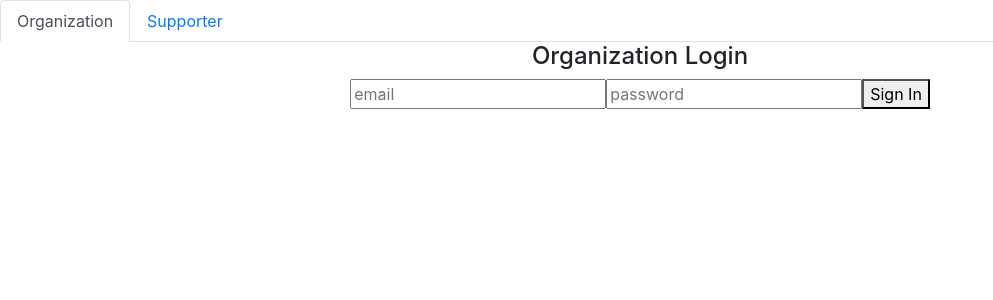
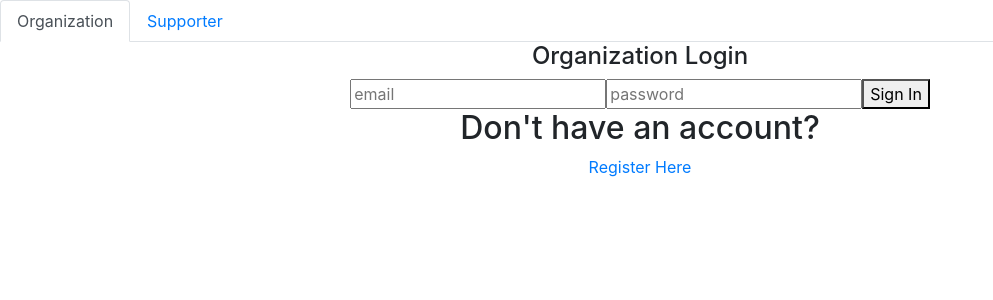
Before and after one commit to BW-SaveTheAnimalsTeam3/front-end, a React (Create React App) app in the folder save-the-animals/: page / in a window 1280 px wide. Shown: the top 300 px of the page, without its empty margins (0-993 px from the left). Built offline with nearby package versions, Linux system fonts and the light colour scheme.

Commit message:
Added 'Register Here' link to Login pages

```diff
--- a/save-the-animals/src/components/Register.js
+++ b/save-the-animals/src/components/Register.js
@@ -0,0 +1,16 @@
+import React from 'react'
+import { Link } from 'react-router-dom';
+
+
+const Register = () => {
+
+
+    return (
+        <div>
+            <h2>Don't have an account?</h2>
+            <Link to="/register">Register Here</Link>
+        </div>
+    )
+}
+
+export default Register;
--- a/save-the-animals/src/components/SignIn.js
+++ b/save-the-animals/src/components/SignIn.js
@@ -3,6 +3,7 @@ import { TabContent, TabPane, Nav, NavItem, NavLink, Card, Button, CardTitle, Ca
 import classnames from 'classnames';
 import OrgLogin from './Organization/Login';
 import SupporterLogin from './Supporter/Login';
+import Register from './Register';
 
 
 const FormLayout = (props) => {
@@ -46,6 +47,8 @@ const FormLayout = (props) => {
                     </Row>
                 </TabPane>
             </TabContent>
+
+            <Register />
         </div>
 
     )
```
